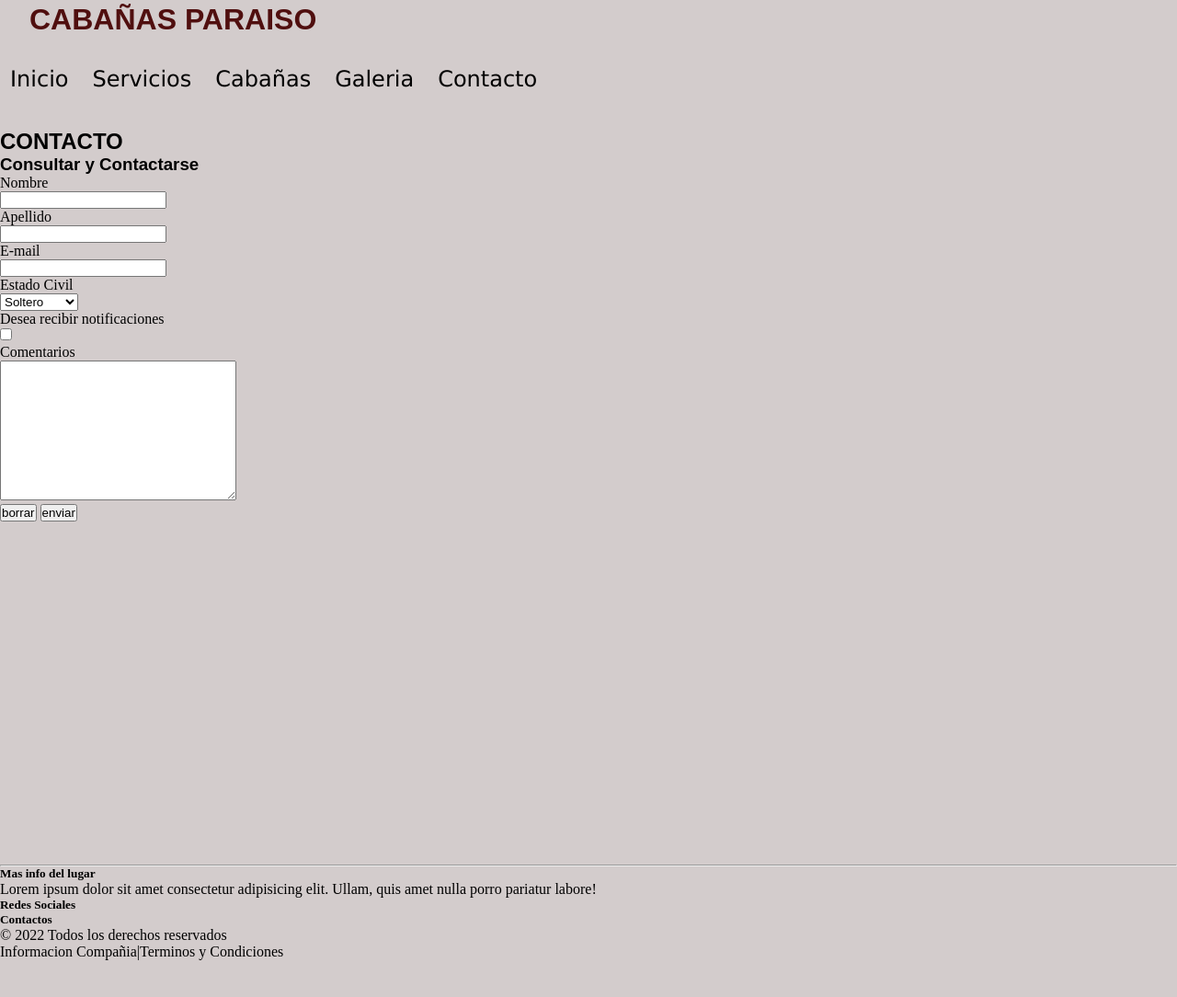
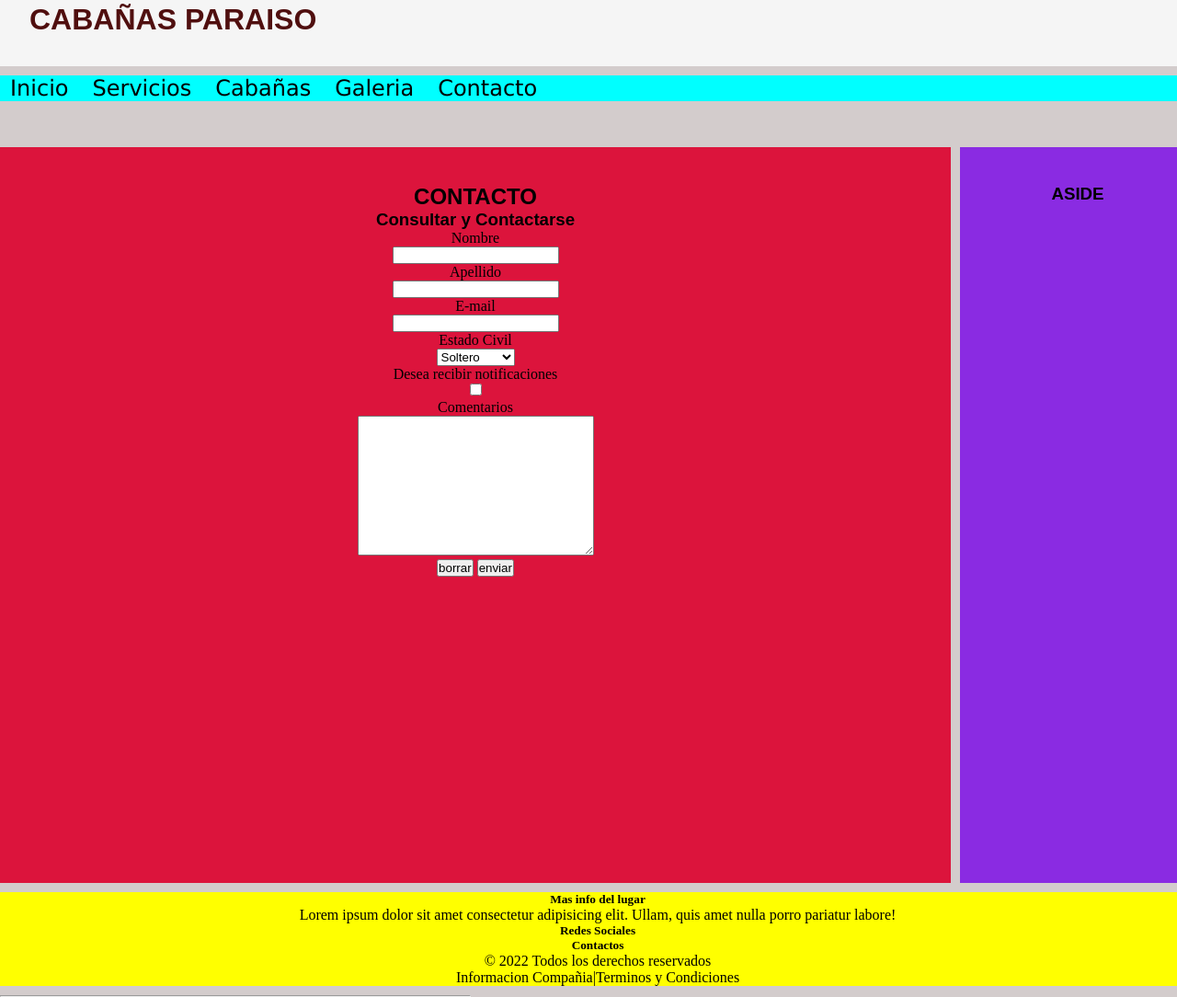
Before and after one commit to segundov7/mi_repo, a plain HTML site: page pages/paginas/contacto.html in a window 1280 px wide. Shown: the part 29-1113 px from the top of the page at 92% size. Before the commit the page ends 1073 px from the top, so only its background shows below. Drawn offline with Linux system fonts and the light colour scheme.

Commit message:
agregue estilos

```diff
--- a/pages/paginas/contacto.html
+++ b/pages/paginas/contacto.html
@@ -7,11 +7,13 @@
     <link rel="stylesheet" href="../css/estilos.css">
     <title>Contacto</title>
 </head>
-<body>
-    <header>
+<body class="grid-area">
+    <header class="header">
         <h1><a href="../index.html">CABAÑAS PARAISO</a></h1>
 
-        <nav>
+
+    </header>
+    <nav class="nav">
             <ul>
                 <li><a href="../index.html">Inicio</a></li>
                 <li><a href="servicios.html">Servicios</a></li>
@@ -20,9 +22,8 @@
                 <li><a href="contacto.html">Contacto</a></li>
             </ul>
         </nav>
-    </header>
-    <main class="container">
-        <div class="caja">
+    <main class="main container">
+        <div>
             <h2>CONTACTO</h2>
             <h3>Consultar y Contactarse</h3>
             <p>Nombre</p>
@@ -48,9 +49,13 @@
 
 
     </main>
+    <aside class="aside">
+        <h3 class="aside-h3">ASIDE</h3>
+
+    </aside>
     <hr>
 
-    <footer>
+    <footer class="footer">
         <h5>Mas info del lugar</h5>
         <p>Lorem ipsum dolor sit amet consectetur adipisicing elit. Ullam, quis amet nulla porro pariatur labore!</p>
         <h5>Redes Sociales</h5>
```
Also changed, not shown: pages/paginas/galeria.html (+12 -7 lines), pages/paginas/servicios.html (+11 -6 lines).
